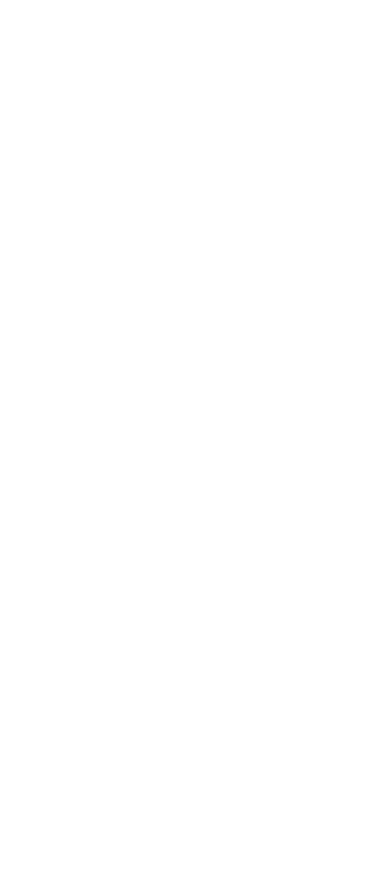
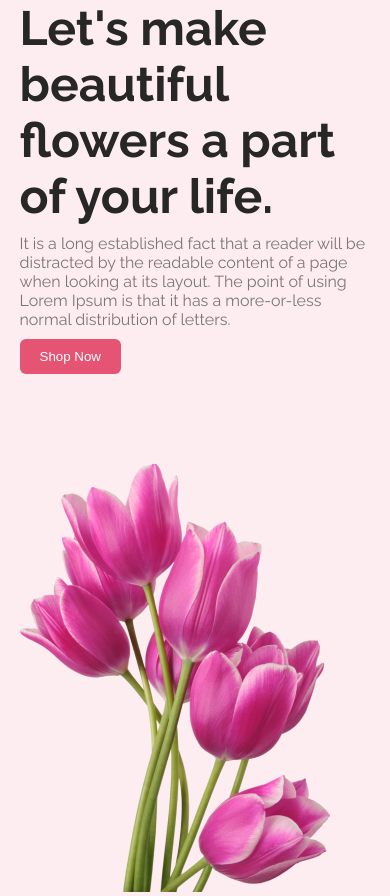
Before and after one commit to ahnafislam484/flower-project, a plain HTML site: page index.html in a window 390 px wide. Before the commit the page ends 844 px from the top, so only its background shows below. Drawn offline with Linux system fonts and the light colour scheme.

Commit message:
make responsive hero section

```diff
--- a/index.html
+++ b/index.html
@@ -8,7 +8,23 @@
 </head>
 <body>
     <header></header>
-    <main></main>
+    <main>
+        <section class="hero-container">
+            <div class="hero-content">
+              <div class="hero-description">
+                <h1> Let's make <br> beautiful flowers a part of your life.</h1>
+                <p>It is a long established fact that a reader will be distracted by the readable content of a page when looking at its layout. The point of using Lorem Ipsum is that it has a more-or-less normal distribution of letters.</p>
+                <button class="btn">Shop Now</button>
+              </div>
+
+
+            <div class="hero-img">
+                <img src="Flower Asset/pngwing 6.png" alt="">
+
+            </div>
+        </div>
+        </section>
+    </main>
     <footer></footer>
 </body>
 </html>
--- a/style/design.css
+++ b/style/design.css
@@ -0,0 +1,71 @@
+/* font style */
+@import url("https://fonts.googleapis.com/css2?family=Raleway:ital,wght@0,100..900;1,100..900&display=swap");
+
+* {
+  box-sizing: border-box;
+  margin: 0;
+  padding: 0;
+}
+/* hero section start */
+.hero-container {
+  /* border: 2px solid tomato; */
+  max-width: 1200px;
+  margin: 0 auto;
+  font-family: "Raleway", serif;
+  background-color: rgba(229, 84, 115, 0.1);
+}
+.hero-content {
+  /* border: 2px solid black; */
+  /* padding: 50px; */
+  width: 90%;
+  margin: 0 auto;
+  display: flex;
+  align-items: center;
+  justify-content: space-between;
+  gap: 90px;
+}
+.hero-description {
+  /* border: 3px solid rgb(39, 39, 39); */
+  width: 50%;
+  /* margin-right: 90px; */
+}
+.hero-description h1 {
+  color: rgb(39, 39, 39);
+  /* font-family: Lato; */
+  font-size:3rem;
+  font-weight: 700;
+}
+.hero-description p{
+    color: rgba(39, 39, 39, 0.6);
+    font-size: 1rem;
+    font-weight: 400;
+    margin: 10px 0px ;
+}
+.hero-img {
+  /* border: 3px solid rgb(30, 255, 0); */
+  width: 50%;
+
+}
+.btn {
+  background-color: rgb(229, 84, 115);
+  color: white;
+  padding: 10px 20px;
+  border: none;
+  border-radius: 6px;
+}
+
+@media screen and (max-width: 576px) {
+  body {
+    margin: 0 auto;
+  }
+  .hero-content,
+  .hero-description {
+    flex-direction: column;
+  }
+  .hero-description{
+    width: 100%;
+  }
+  .hero-img{
+    width: 100%;
+  }
+}
```
